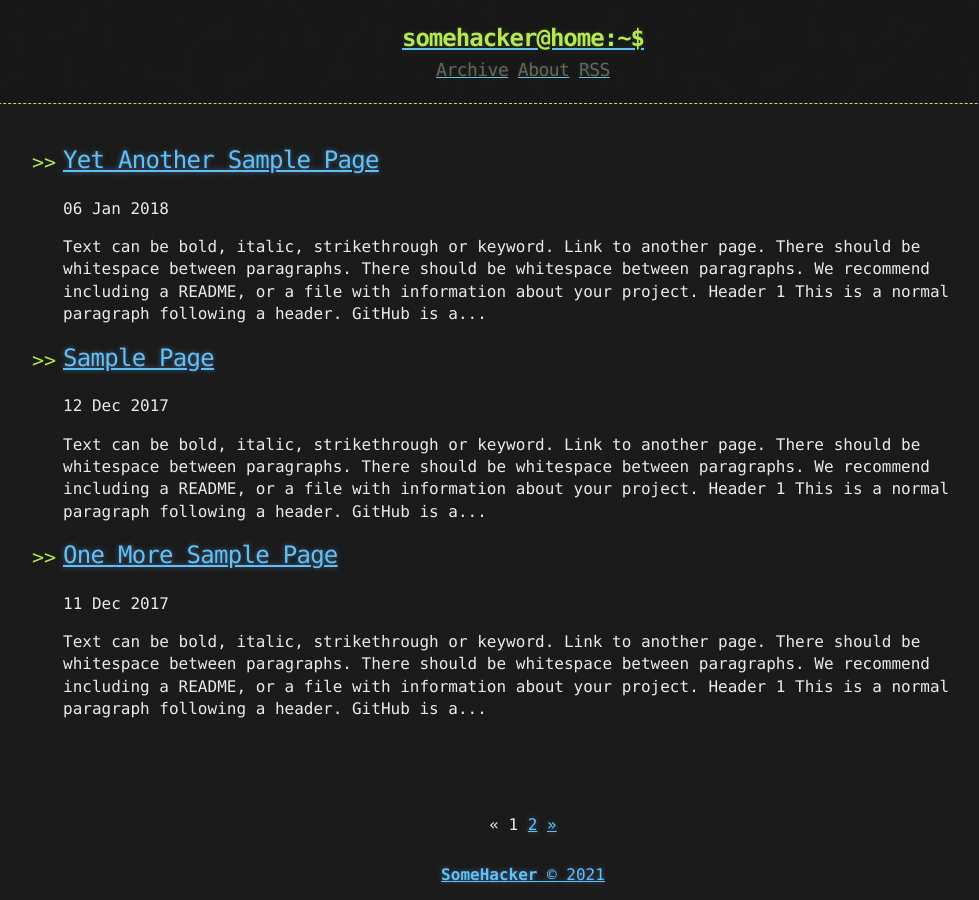
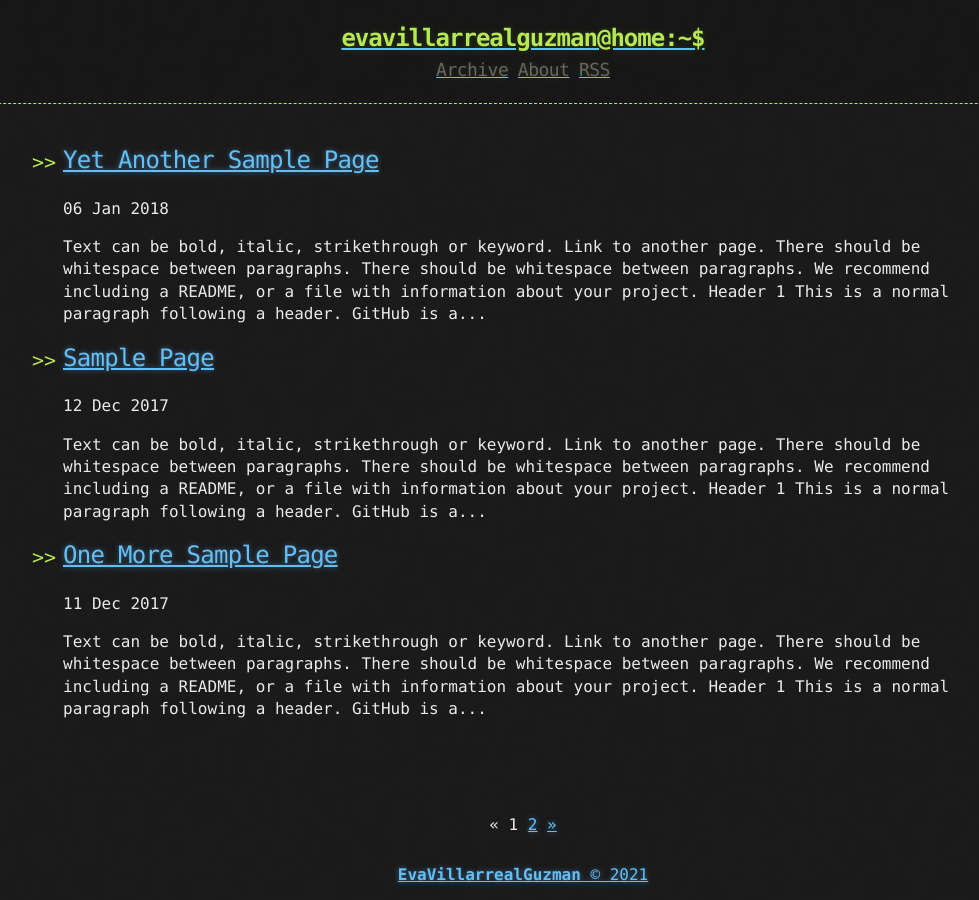
Before and after one commit to EvaVillarrealGuzman/EvaVillarrealGuzman.github.io, a Jekyll site: the page built from index.html, in a window 1280 px wide. Shown: the whole page, without its empty margins (117-1096 px from the left). Built offline with Jekyll 4.4.1, drawn with Linux system fonts in a browser that asks for light colours; the list of posts is cut into pages by our own code.

Commit message:
Update _config.yml
Change setting

```diff
--- a/_config.yml
+++ b/_config.yml
@@ -1,9 +1,9 @@
-title: Hacker-Blog
-description: "A Jekyll Blog Theme For Hackers"
+title: Blog
+description: "Blog sobre desarrollo de software"
 author:
-  name: "SomeHacker"
-  email: "someone@somewebsite.somedomain"
-  url: "https://ashishchaudhary.in/hacker-blog"
+  name: "Eva Villarreal Guzmán"
+  email: "villarrealguzman@gmail.com"
+  url: "https://evavillarrealguzman.github.io/"
 
 baseurl: /
 
@@ -28,5 +28,5 @@ plugins:
   - jekyll-sitemap
 
 # Custom variables
-owner : "SomeHacker"
-year : "2020"
+owner : "EvaVillarrealGuzman"
+year : "2021"
```
